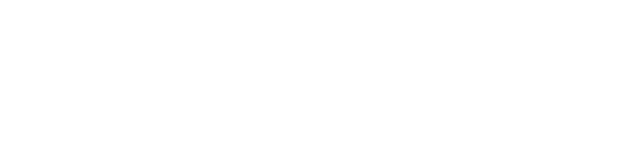
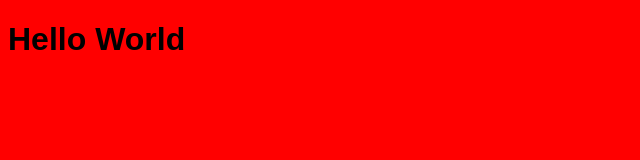
Before and after one commit to ilanafreedman/branching_class_ex, a plain HTML site: page index.html in a window 1280 px wide. Shown: the whole page, without its empty margins (0-640 px from the left). Drawn offline with Linux system fonts and the light colour scheme.

Commit message:
added style

```diff
--- a/index.html
+++ b/index.html
@@ -1,9 +1,12 @@
 <!DOCTYPE html>
 <html>
 <head>
-	<title></title>
+	<title>branch</title>
+	<link rel="stylesheet" type="text/css" href="style.css">
 </head>
 <body>
-
+<header>
+	<h1>Hello World</h1>
+</header>
 </body>
 </html>
--- a/style.css
+++ b/style.css
@@ -0,0 +1,4 @@
+body {
+	background-color: red;
+	font-family: arial;
+}
```
